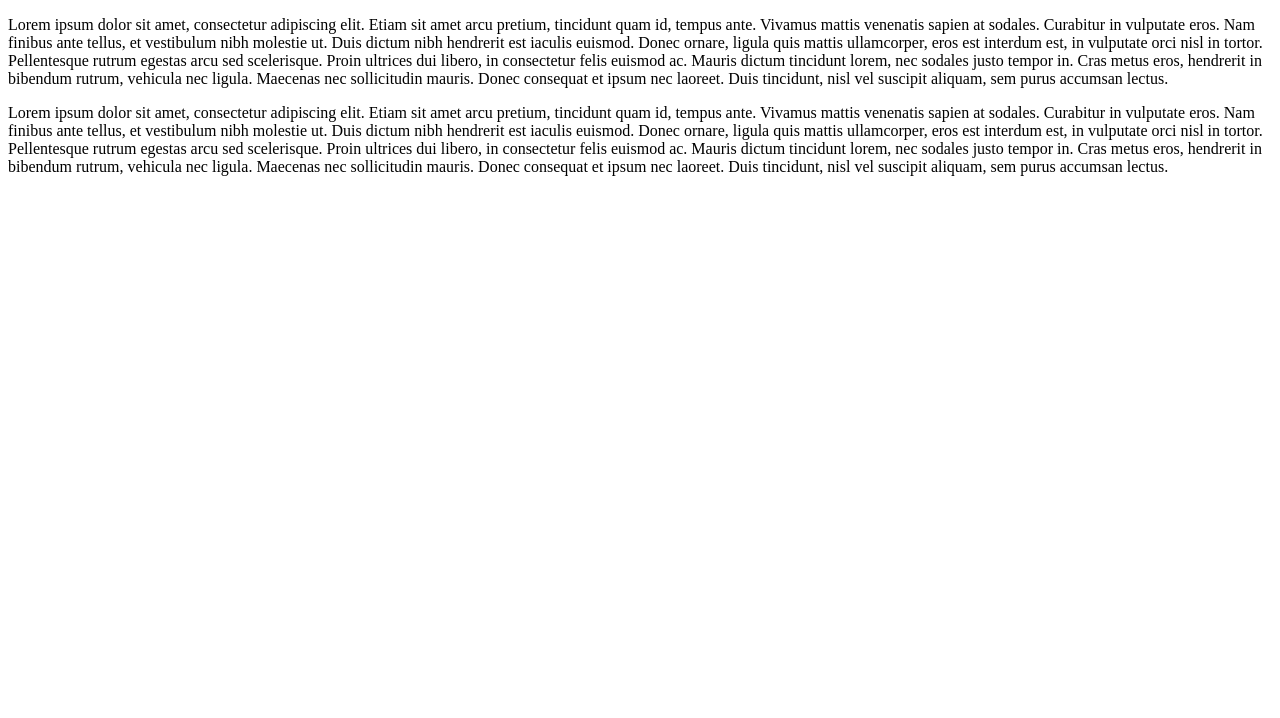
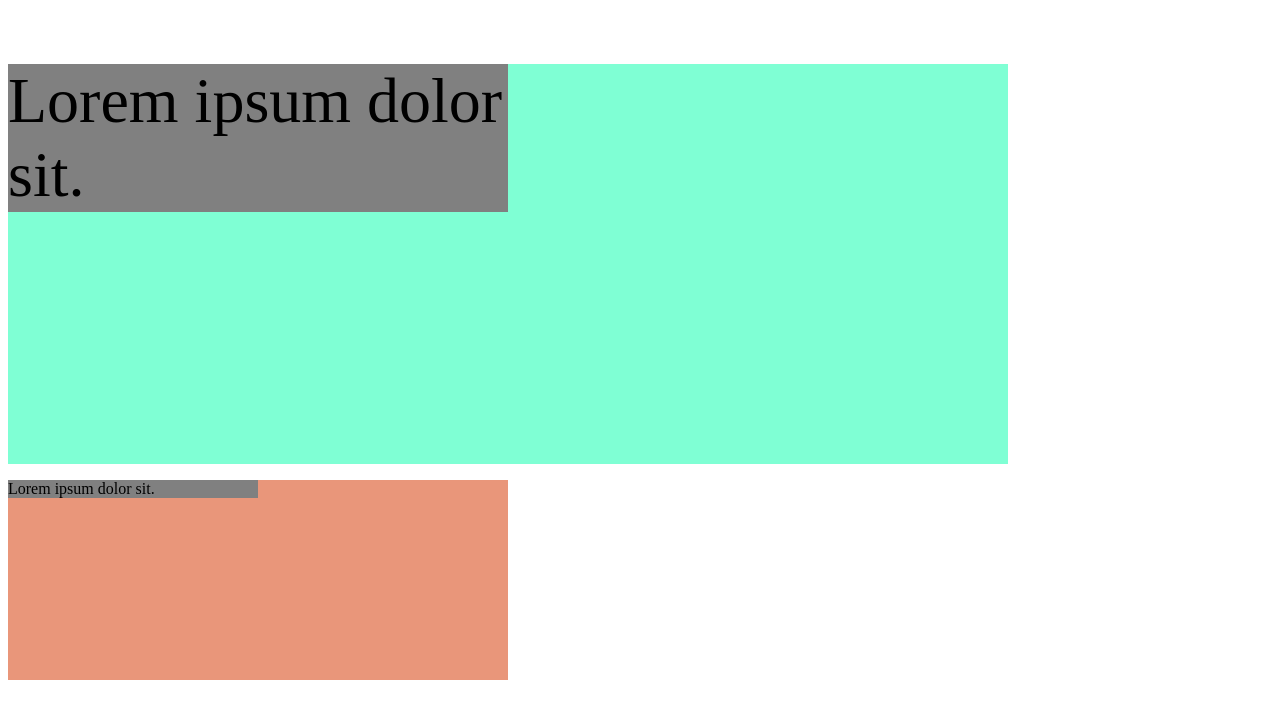
Before and after one commit to RenaudBernard59/SIMPLON-Exercices-HTML-CSS, a plain HTML site: page chapitre7/exo1/index.html in a window 1280 px wide. Drawn offline with Linux system fonts and the light colour scheme.

Commit message:
Finish Chapitre 7 Exercice 2

```diff
--- a/chapitre7/exo1/index.html
+++ b/chapitre7/exo1/index.html
@@ -9,10 +9,10 @@
   </head>
 
   <body>
-<section class="first"><article><p>Lorem ipsum dolor sit amet, consectetur adipiscing elit. Etiam sit amet arcu pretium, tincidunt quam id, tempus ante. Vivamus mattis venenatis sapien at sodales. Curabitur in vulputate eros. Nam finibus ante tellus, et vestibulum nibh molestie ut. Duis dictum nibh hendrerit est iaculis euismod. Donec ornare, ligula quis mattis ullamcorper, eros est interdum est, in vulputate orci nisl in tortor. Pellentesque rutrum egestas arcu sed scelerisque. Proin ultrices dui libero, in consectetur felis euismod ac. Mauris dictum tincidunt lorem, nec sodales justo tempor in. Cras metus eros, hendrerit in bibendum rutrum, vehicula nec ligula. Maecenas nec sollicitudin mauris. Donec consequat et ipsum nec laoreet. Duis tincidunt, nisl vel suscipit aliquam, sem purus accumsan lectus.</p></article></section>
+<section class="first"><article><p>Lorem ipsum dolor sit.</p></article></section>
 
 
-<section class="second"><article><p>Lorem ipsum dolor sit amet, consectetur adipiscing elit. Etiam sit amet arcu pretium, tincidunt quam id, tempus ante. Vivamus mattis venenatis sapien at sodales. Curabitur in vulputate eros. Nam finibus ante tellus, et vestibulum nibh molestie ut. Duis dictum nibh hendrerit est iaculis euismod. Donec ornare, ligula quis mattis ullamcorper, eros est interdum est, in vulputate orci nisl in tortor. Pellentesque rutrum egestas arcu sed scelerisque. Proin ultrices dui libero, in consectetur felis euismod ac. Mauris dictum tincidunt lorem, nec sodales justo tempor in. Cras metus eros, hendrerit in bibendum rutrum, vehicula nec ligula. Maecenas nec sollicitudin mauris. Donec consequat et ipsum nec laoreet. Duis tincidunt, nisl vel suscipit aliquam, sem purus accumsan lectus.</p></article></section>
+<section class="second"><article><p>Lorem ipsum dolor sit.</p></article></section>
 
 
 
--- a/chapitre7/exo1/style.css
+++ b/chapitre7/exo1/style.css
@@ -0,0 +1,25 @@
+.first {
+    width: 1000px;
+    height: 400px;
+    background-color: Aquamarine ;
+    font-size: 32px;
+}
+
+.second {
+    width: 500px;
+    height: 200px;
+     background-color:  DarkSalmon ;
+     font-size: 20px;
+}
+
+
+article {
+ width: 50%;
+ background-color: grey;
+   font-size: 2em;
+}
+
+.second article p {
+   font-size: 1rem;
+
+}
```
